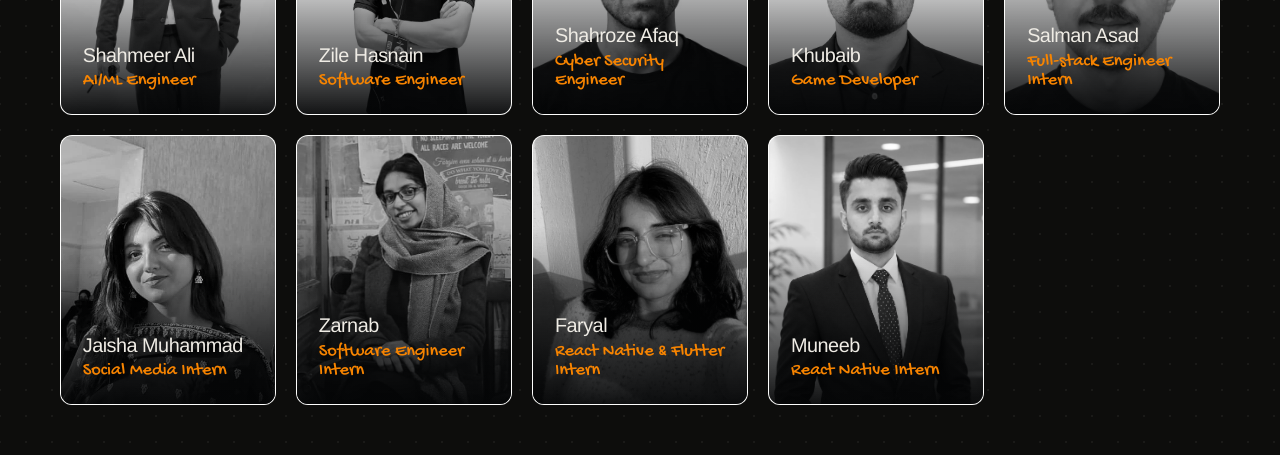
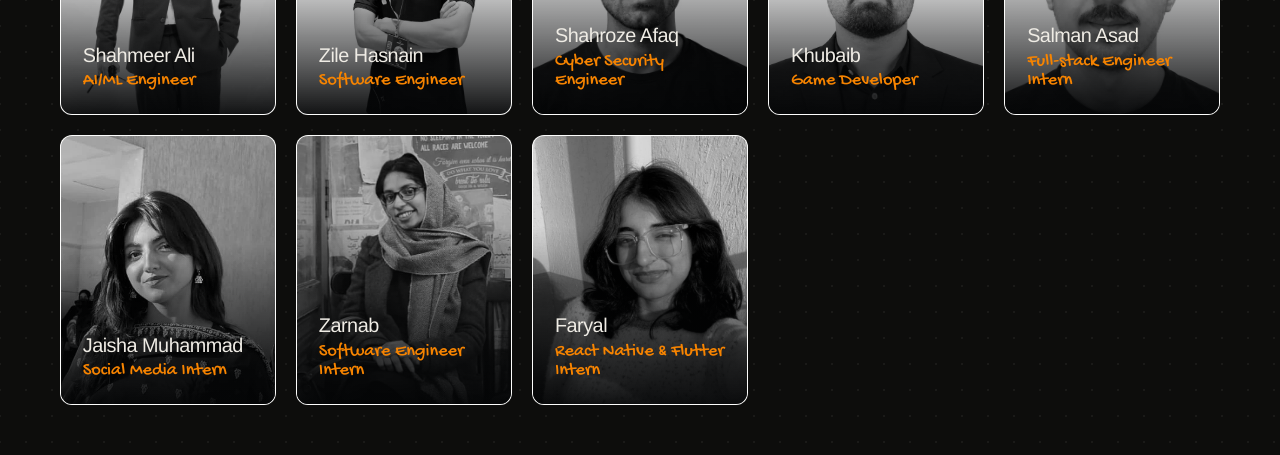
Before and after one commit to divlynxinc-sys/divlynx, a React (Vite) app: page / in a window 1280 px wide. Shown: the part 10140-10595 px from the top of the page. Built offline with nearby package versions, Linux system fonts and the light colour scheme; no server answers; a web font is replaced by a local one.

Commit message:
team update

```diff
--- a/src/components/Team.jsx
+++ b/src/components/Team.jsx
@@ -107,12 +107,6 @@ const ENGINEERING = [
     image: "/assets/team/color/faryal.webp",
     description: "React Native and Flutter development for cross-platform mobile products.",
   },
-  {
-    name: "Muneeb",
-    role: "React Native Intern",
-    image: "/assets/team/color/muneeb.webp",
-    description: "React Native development, mobile interfaces and cross-platform product support.",
-  },
 ];
 
 const TEAM = [...EXECUTIVES, ...ENGINEERING];
--- a/src/seo.js
+++ b/src/seo.js
@@ -118,7 +118,7 @@ export function jsonLdForPath(pathname) {
     },
     image: `${SITE_URL}/assets/brand/divlynx-og.jpg`,
     email: "divlynx.inc@gmail.com",
-    telephone: "+92 318 0950005",
+    telephone: "+92 309 5222648",
     address: {
       "@type": "PostalAddress",
       addressLocality: "Islamabad",
@@ -132,7 +132,7 @@ export function jsonLdForPath(pathname) {
       "@type": "ContactPoint",
       contactType: "sales and customer enquiries",
       email: "divlynx.inc@gmail.com",
-      telephone: "+92 318 0950005",
+      telephone: "+92 309 5222648",
       availableLanguage: ["English", "Urdu"],
     },
     sameAs: [
--- a/src/site.js
+++ b/src/site.js
@@ -4,8 +4,8 @@
  */
 
 export const EMAIL = import.meta.env.VITE_CONTACT_TO_EMAIL || "divlynx.inc@gmail.com";
-export const PHONE = "+92 318 0950005";
-export const PHONE_HREF = "+923180950005";
+export const PHONE = "+92 309 5222648";
+export const PHONE_HREF = "+923095222648";
 export const OFFICE = "Blue Area, Islamabad, Pakistan";
 
 export const CALENDLY =
```
Also changed, not shown: public/assets/team/black-and-white/muneeb.webp (deleted), public/assets/team/color/muneeb.webp (deleted).
